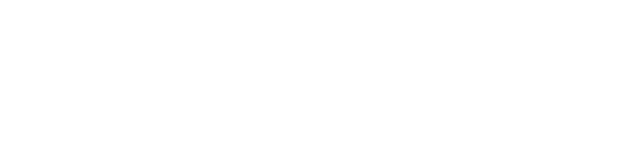
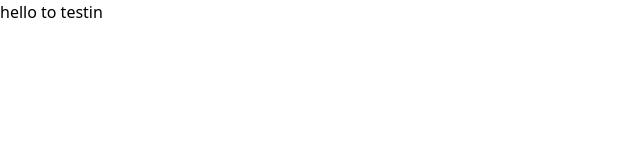
Before and after one commit to it-chhean/e-commerce-mini-project-pre-6th, a website: page index.html in a window 1280 px wide. Shown: the whole page, without its empty margins (0-640 px from the left). Drawn offline with Linux system fonts and the light colour scheme.

Commit message:
update branch

```diff
--- a/index.html
+++ b/index.html
@@ -7,6 +7,7 @@
       <title>Cassy</title>
 </head>
 <body>
+      <h1>hello to testin</h1>
 
 <!-- use this for run script: npm run dev  -->
 
```
